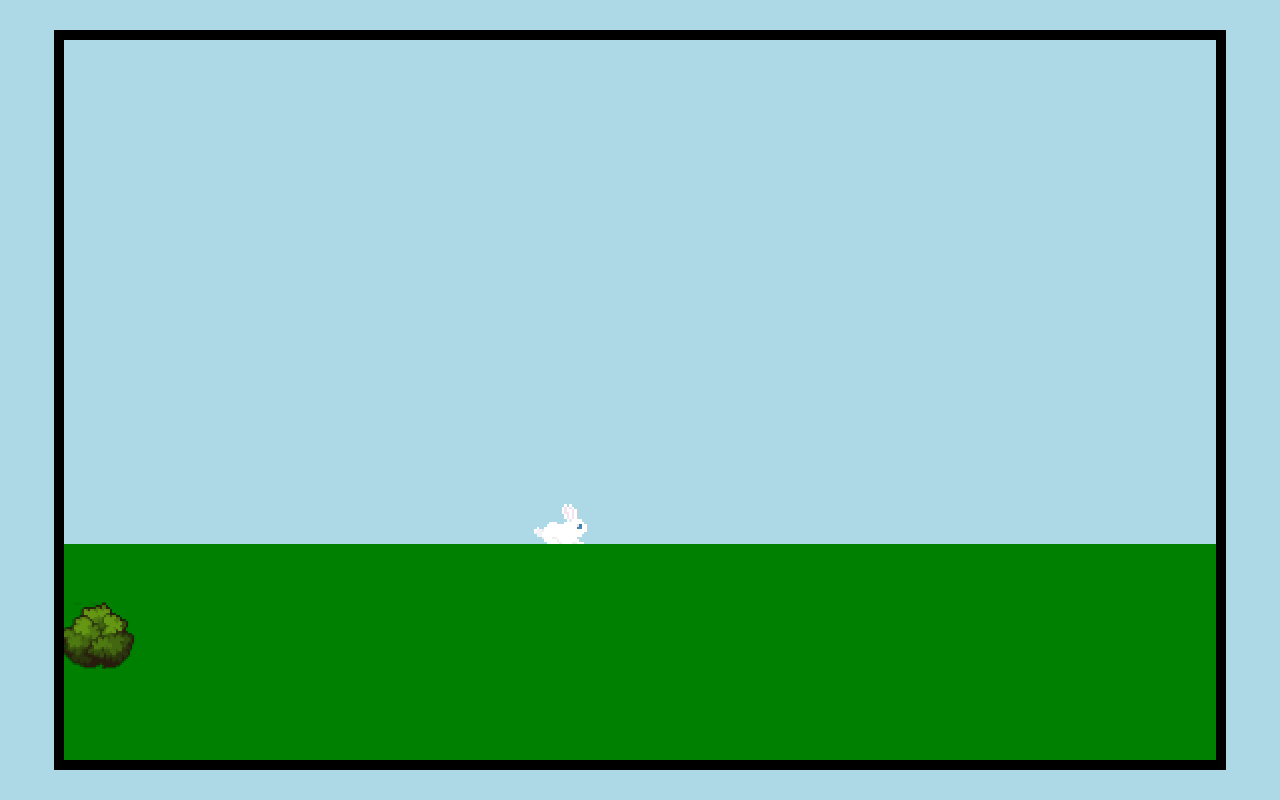
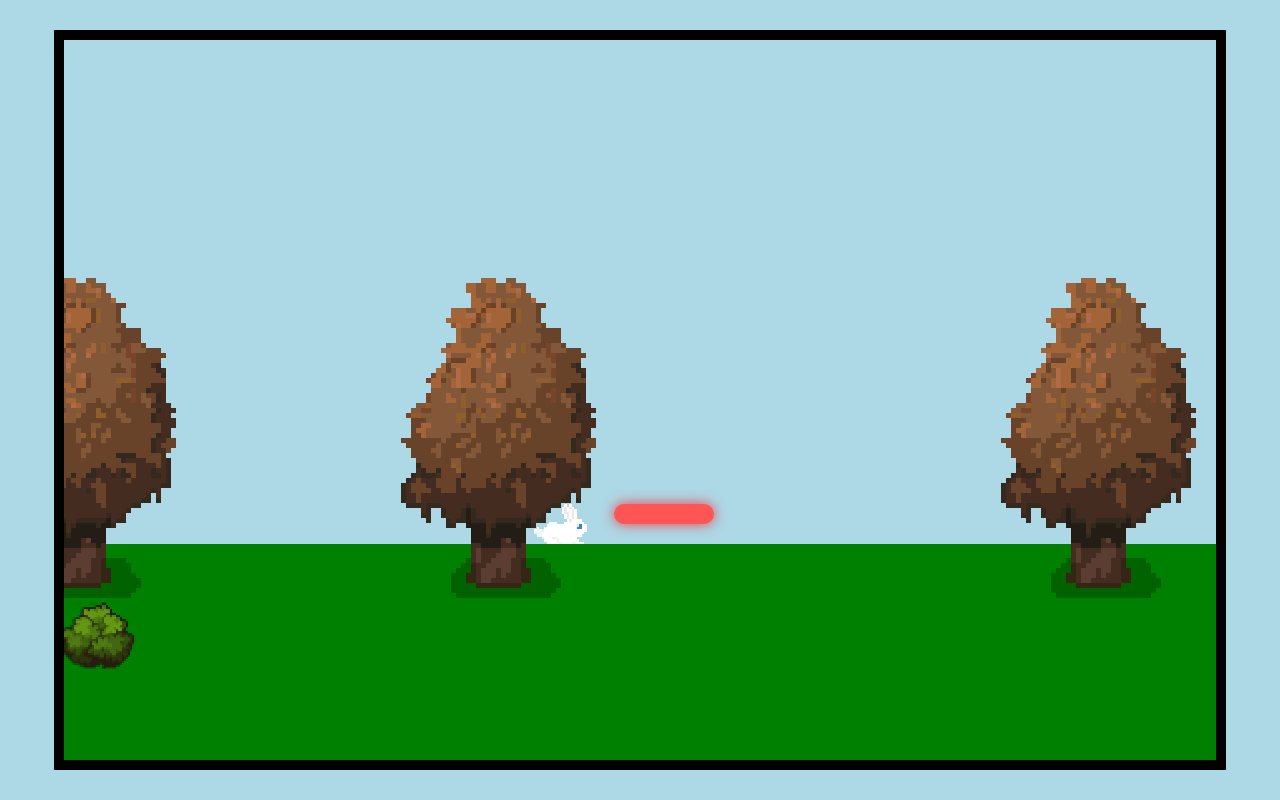
Before and after one commit to eadaoinmurphy04/Spring-Game, a plain HTML site: page game.html in a window 1280 px wide. Drawn offline with Linux system fonts and the light colour scheme.

Commit message:
Added background trees and mouse tracking

```diff
--- a/game.css
+++ b/game.css
@@ -22,6 +22,46 @@ body {
     width: 2000px;
     height: 100%;
     will-change: transform;
+}
+
+.decorations {
+    position:absolute;
+    bottom: 290px;
+    image-rendering: pixelated;
+    z-index: 2;
+}
+
+.tree {
+    background-image: url('Images/Background/AnimatedAutum.png');
+    height: 64px;
+    width: 64px;
+    transform: scale(5);
+    animation: treeAnimation 3s steps(16) infinite;
+}
+
+@keyframes treeAnimation {
+    from { background-position: 0 0; }
+    to { background-position: -1024px 0; }
+}
+
+#tree0 {
+    left:-1%;
+}
+
+#tree1 {
+    left: 20%;
+}
+
+#tree2 {
+    left: 50%;
+}
+
+#tree3 {
+    left: 70%;
+}
+
+#tree4 {
+    left: 97%;
 }
 
 .floor {
@@ -78,3 +118,16 @@ body {
     from { background-position: 0 0; }
     to { background-position: -256px 0; }
 }
+
+.hand-cam {
+  position: absolute;
+  width: 40px;  /* Length of the cam */
+  height: 8px;   /* Thickness of the cam */
+  background-color: #ff5555;
+  left: 50%;
+  top: 50%;
+  transform-origin: left center; /* Rotates from player's center */
+  z-index: 5;
+  border-radius: 4px;
+  box-shadow: 0 0 5px rgba(255,0,0,0.7);
+}
--- a/game.html
+++ b/game.html
@@ -10,11 +10,18 @@
 <body>
 <div class="gamebox">
     <div class="world-container">
+        <div class="decorations tree" id="tree0"></div>
+        <div class="decorations tree" id="tree1"></div>
+        <div class="decorations tree" id="tree2"></div>
+        <div class="decorations tree" id="tree3"></div>
+        <div class="decorations tree" id="tree4"></div>
         <div class="floor">
             <div class="boundary-marker left-marker"></div>
             <div class="boundary-marker right-marker"></div>
         </div>
-        <div class="player"></div>
+        <div class="player">
+            <div class="hand-cam"></div>
+        </div>
     </div>
 </div>
 </body>
--- a/game.js
+++ b/game.js
@@ -11,6 +11,9 @@ let isFacingRight = true;
 let colourID;
 let playerWorldX = 500; // Starting position in the world
 let playerScreenX = gameboxWidth / 2; // Center of screen
+const handcam = document.querySelector('.hand-cam');
+let mouseX = 0;
+let mouseY = 0;
 
 colourID = Math.floor(Math.random() * 10); // random colourID for now
 changeColour(player);
@@ -80,6 +83,27 @@ document.addEventListener('keyup', (e) => {
     }
 });
 
+// event listener for moving the mouse
+document.addEventListener('mousemove', (e) => {
+  const gameboxRect = gamebox.getBoundingClientRect();
+
+  // Calculate mouse position in the gamebox
+  mouseX = e.clientX - gameboxRect.left - gameboxWidth/2;
+  mouseY = e.clientY - gameboxRect.top - gameboxHeight/2;
+});
+
+// update hand-cam rotation each frame
+function updateHandCam() {
+  // calculate angle between player center and mouse
+  const angle = Math.atan2(mouseY, mouseX);
+
+  // Apply rotation and position
+  handcam.style.transform = `
+    rotate(${angle}rad)
+    translateX(20px) /* Half of handcam width to extend outward */
+  `;
+}
+
 function gameLoop() {
     // player movement left and right
     if (keys.ArrowLeft) {
@@ -97,7 +121,7 @@ function gameLoop() {
         }
     }
 
-    // Update player screen position (relative to world-container)
+    // Update player screen position
     player.style.left = `${playerWorldX}px`;
 
     // Update camera
@@ -105,6 +129,7 @@ function gameLoop() {
     const clampedX = Math.max(0, Math.min(cameraX, 2000 - gameboxWidth));
     document.querySelector('.world-container').style.transform = `translateX(-${clampedX}px)`;
 
+    updateHandCam();
     requestAnimationFrame(gameLoop);
 }
 
```
Also changed, not shown: Images/Background/AnimatedAutum.png (added).
